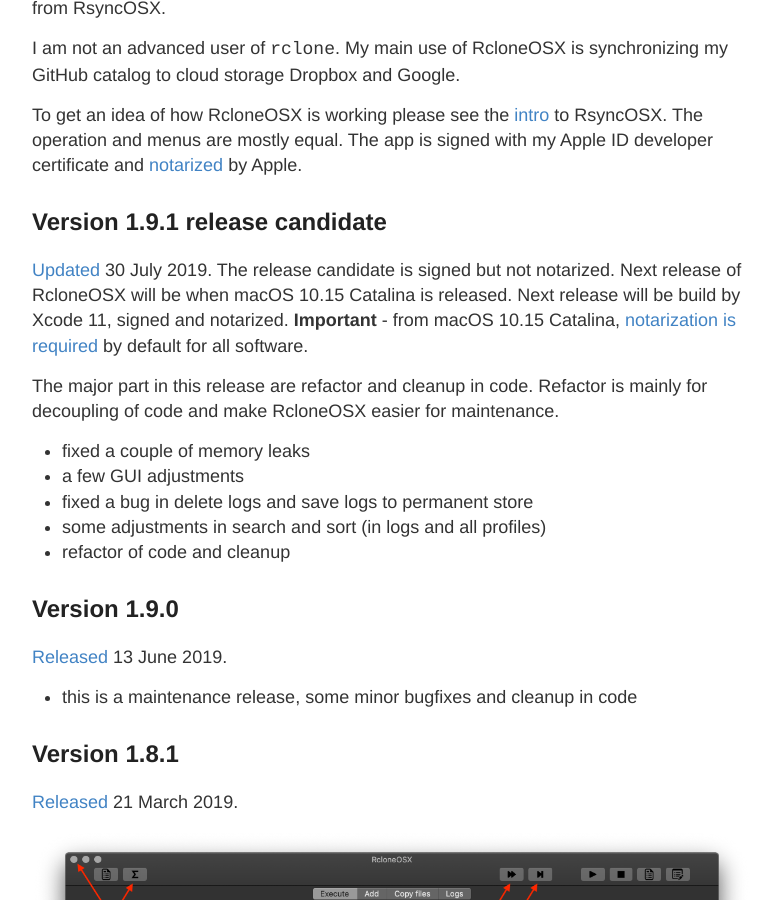
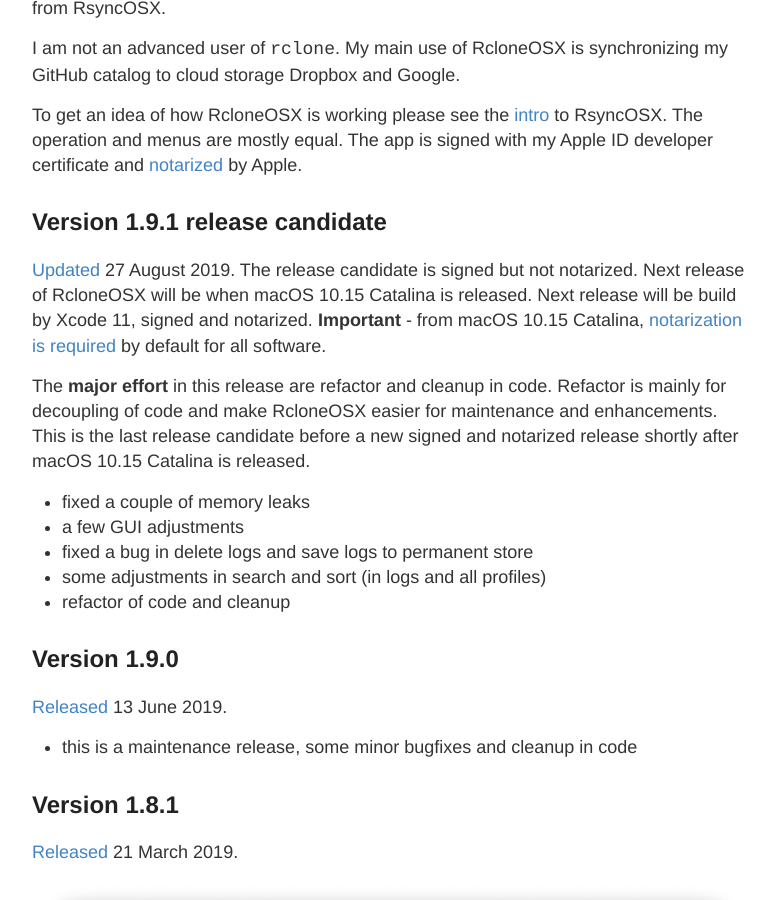
Before and after one commit to d2s/Documentation, a Jekyll site: the page built from _posts/2018-01-01-RcloneChangelog.md, in a window 1280 px wide and 900 px high, scrolled down 399 px. Shown: the whole window, without its empty margins (248-1023 px from the left). Built offline with Jekyll 4.4.1, drawn with Linux system fonts in a browser that asks for light colours.

Commit message:
Update 2018-01-01-RcloneChangelog.md

```diff
--- a/_posts/2018-01-01-RcloneChangelog.md
+++ b/_posts/2018-01-01-RcloneChangelog.md
@@ -13,9 +13,9 @@ To get an idea of how RcloneOSX is working please see the [intro](/Intro) to Rsy
 
 ## Version 1.9.1 release candidate
 
-[Updated](https://github.com/rsyncOSX/rcloneosx/releases/tag/v1.9.1) 30 July 2019. The release candidate is signed but not notarized. Next release of RcloneOSX will be when macOS 10.15 Catalina is released. Next release will be build by Xcode 11, signed and notarized. **Important** - from macOS 10.15 Catalina, [notarization is required](/Notarized) by default for all software.
+[Updated](https://github.com/rsyncOSX/rcloneosx/releases/tag/v1.9.1) 27 August 2019. The release candidate is signed but not notarized. Next release of RcloneOSX will be when macOS 10.15 Catalina is released. Next release will be build by Xcode 11, signed and notarized. **Important** - from macOS 10.15 Catalina, [notarization is required](/Notarized) by default for all software.
 
-The major part in this release are refactor and cleanup in code. Refactor is mainly for decoupling of code and make RcloneOSX easier for maintenance.
+The **major effort** in this release are refactor and cleanup in code. Refactor is mainly for decoupling of code and make RcloneOSX easier for maintenance and enhancements. This is the last release candidate before a new signed and notarized release shortly after macOS 10.15 Catalina is released.
 
 - fixed a couple of memory leaks
 - a few GUI adjustments
```
